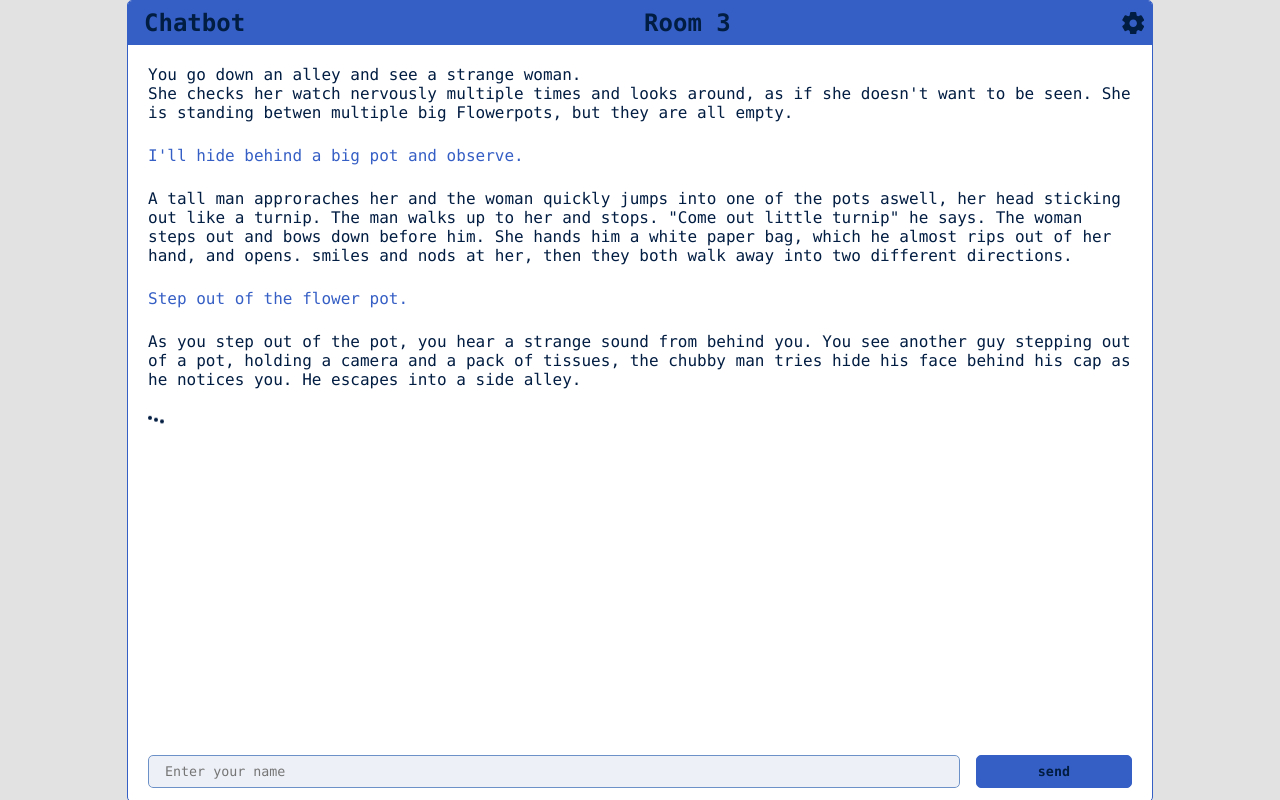
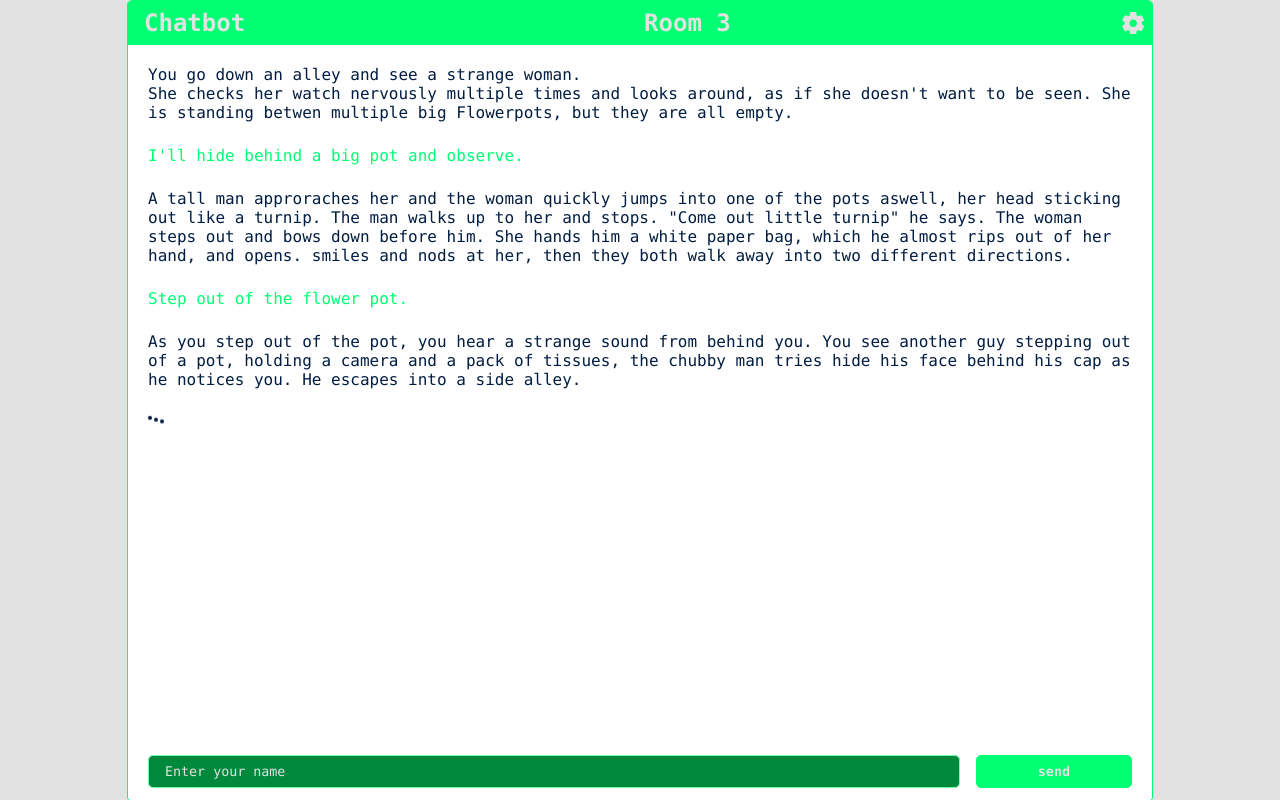
Before and after one commit to minotalen/chatbot-group, a plain HTML site: page templates/index.html in a window 1280 px wide. Drawn offline with nearby package versions, Linux system fonts and the light colour scheme; no server answers.

Commit message:
interface (css) prepared for different game modes

```diff
--- a/static/css/base.css
+++ b/static/css/base.css
@@ -1,7 +1,7 @@
 /*
 Basic styling for page
 Authors: Kevin Katzkowski
-Last modified: 06.06.2020
+Last modified: 17.06.2020
 */
 
 * {
@@ -41,6 +41,7 @@ ul {
   display: flex;
   justify-content: space-between;
   background-color: var(--color-primary);
+  color: var(--color-onprimary);
 }
 
 #top-bar h1 {
--- a/static/css/chat.css
+++ b/static/css/chat.css
@@ -1,7 +1,7 @@
 /*
 Main stylesheet for chat layout
 Authors: Kevin Katzkowski, mon janssen
-Last modified: 06.06.2020
+Last modified: 17.06.2020
 */
 
 #chat-container {
@@ -91,7 +91,7 @@ Last modified: 06.06.2020
   border-radius: var(--border-radius);
   border: 1px solid var(--color-message-user);
   transition: 0.2s;
-  color: var(--color-text);
+  color: var(--color-onprimary);
   font-weight: 600;
   flex-basis: calc(17.5% - 1rem);
   padding: 0.5rem 1rem;
@@ -147,7 +147,7 @@ mark {
 #suggestion-heading {
   font-size: 75%;
   font-weight: bold;
-  color: var(--color-text-placeholder);
+  color: var(--color-text); /* was color-text-placeholder */
   padding: 0 1rem;
 }
 
--- a/static/css/colors.css
+++ b/static/css/colors.css
@@ -7,6 +7,7 @@ Last modified: 20.05.2020
 :root {
   --color-primary: #365fc5;
   --color-primary-light: #6c91c9;
+  --color-onprimary: var(--color-text);
   --color-background: #E1E2E1;
   --color-surface: #edf0f7;
   --color-surface-light: rgba(255, 255, 255, 0.99);
@@ -25,6 +26,7 @@ Last modified: 20.05.2020
 [data-theme="dark"] {
   --color-primary: #9A97F3;
   --color-primary-light: #818cab;
+  --color-onprimary: var(--color-text);
   --color-background: #161625;
   --color-surface: #434370;
   --color-surface-light: #1d1d30;
@@ -37,13 +39,13 @@ Last modified: 20.05.2020
   --border-radius: 5px;
   --shadow: 0px 4px 8px #757575;
   --color-button-text: #ffffff;
-  --color-settings-btn-surface: #161625;
+  --color-settings-btn-surface: var(--color-background);
 }
 
 [data-theme="d"] {
-  --primary-color: #9A97F3;
-  --secondary-color: #818cab;
-  --font-color: #e1e1ff;
+  --color-primary: #9A97F3;
+  --color-secondary: #818cab;
+  --color-text: #e1e1ff;
   --bg-color: #161625;
   --heading-color: #818cab;
   --font-size: 100%;
@@ -51,3 +53,42 @@ Last modified: 20.05.2020
   --details-color: #818cab11;
   --color-button-text: #ffffff;
 }
+
+
+[data-mode="riddle"] {
+  /* top bar color, button background color */
+  --color-primary: rgb(0, 255, 115);
+
+  /* headlines */
+  --color-onprimary: var(--color-background);
+
+  /* no usage? */
+  --color-secondary: #123;
+
+  /* headlines, bot messages */
+  /* --color-text: #e1e1ff; */
+
+  /* background behind chat */
+  /* --color-background: var(--color-background); */
+
+  /* text field, text field selection highlighting, settings window, settings checkmark */
+  --color-surface: rgb(0, 136, 61);
+
+  /* settings entry background */
+  /* --color-surface-light: var(--color-surface-light); */
+
+  /* suggestion background */
+  /* --color-surface-dark: var(--color-surface-dark); */
+
+  /* text marker color for matching text in input field */
+  --color-primary-light: rgb(117, 255, 179);
+
+  /* Suggestion box heading + placeholder */
+  --color-text-placeholder: var(--color-onprimary);
+
+  /* user message, input text color, primary button border */
+  /* --color-message-user: var(--color-message-user); */
+
+  /* bot message */
+  /* --color-message-bot: var(--color-message-bot); */
+}
--- a/static/css/settings.css
+++ b/static/css/settings.css
@@ -13,7 +13,7 @@ svg#settings {
 }
 
 svg#settings > path {
-  fill: var(--color-text);
+  fill: var(--color-onprimary);
 }
 
 #settings-window {
--- a/static/js/client.mjs
+++ b/static/js/client.mjs
@@ -1,7 +1,7 @@
 /**
  * Client-side script to receive, send and display messages.
  * Authors: ?, Katja Schneider, Kevin Katzkowski, mon janssen, Jeffrey Pillmann
- * Last modfidied: 06.06.2020
+ * Last modified: 06.06.2020
  */
 
 import { closeSuggestions, userInput } from './suggestions.mjs';
--- a/static/js/settings.mjs
+++ b/static/js/settings.mjs
@@ -1,7 +1,7 @@
 /**
  * Settings implementation.
  * Authors: Kevin Katzkowski, mon janssen, Jeffrey Pillmann
- * Last modfidied: 25.05.2020
+ * Last modified: 25.05.2020
  */
 
 let settingsButton = document.getElementById('settings'),
--- a/static/js/suggestions.mjs
+++ b/static/js/suggestions.mjs
@@ -1,7 +1,7 @@
 /**
  * Chat input suggestion implementation.
  * Authors: Kevin Katzkowski, mon janssen, Jeffrey Pillmann
- * Last modfidied: 06.06.2020
+ * Last modified: 06.06.2020
  */
 
 import { sendButton } from './client.mjs';
--- a/templates/index.html
+++ b/templates/index.html
@@ -1,10 +1,10 @@
 <!DOCTYPE html>
-<html lang="en" data-theme="light">
+<html lang="en" data-theme="light" data-mode="riddle">
 
 <!--
   Chat interface page
   Authors: ?, Kevin Katzkowski
-  Las modified: 06.06.2020
+  Las modified: 17.06.2020
 -->
 
 <head>
@@ -37,7 +37,7 @@
 
       <!-- <img src="../static/images/settings.svg" id="settings"> -->
       <svg id="settings" viewbox="0 0 512 512">
-        <path fill="green" d="M496.659,312.107l-47.061-36.8c0.597-5.675,1.109-12.309,1.109-19.328c0-7.019-0.491-13.653-1.109-19.328l47.104-36.821
+        <path d="M496.659,312.107l-47.061-36.8c0.597-5.675,1.109-12.309,1.109-19.328c0-7.019-0.491-13.653-1.109-19.328l47.104-36.821
 			c8.747-6.912,11.136-19.179,5.568-29.397L453.331,85.76c-5.227-9.557-16.683-14.464-28.309-10.176l-55.531,22.293
 			c-10.645-7.68-21.803-14.165-33.344-19.349l-8.448-58.901C326.312,8.448,316.584,0,305.086,0h-98.133
 			c-11.499,0-21.205,8.448-22.571,19.456l-8.469,59.115c-11.179,5.035-22.165,11.435-33.28,19.349l-55.68-22.357
```
